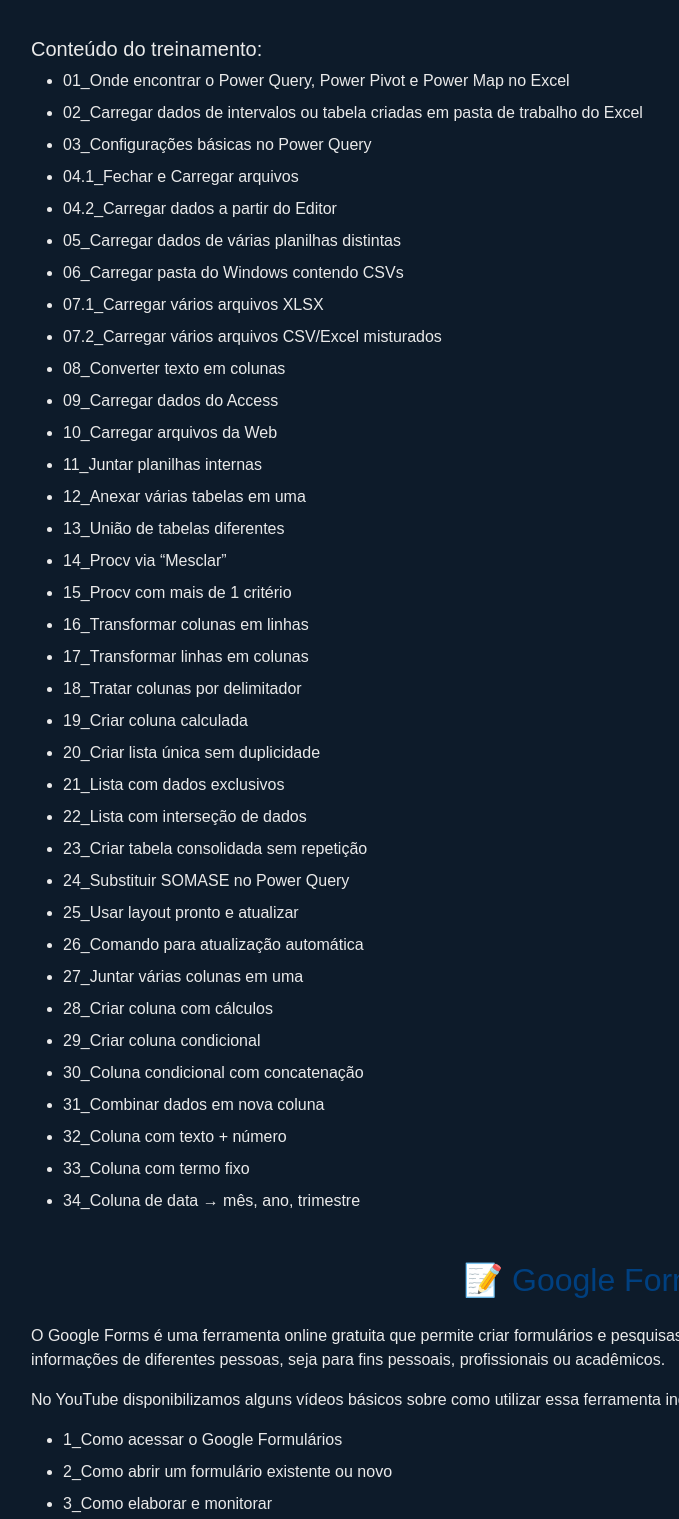
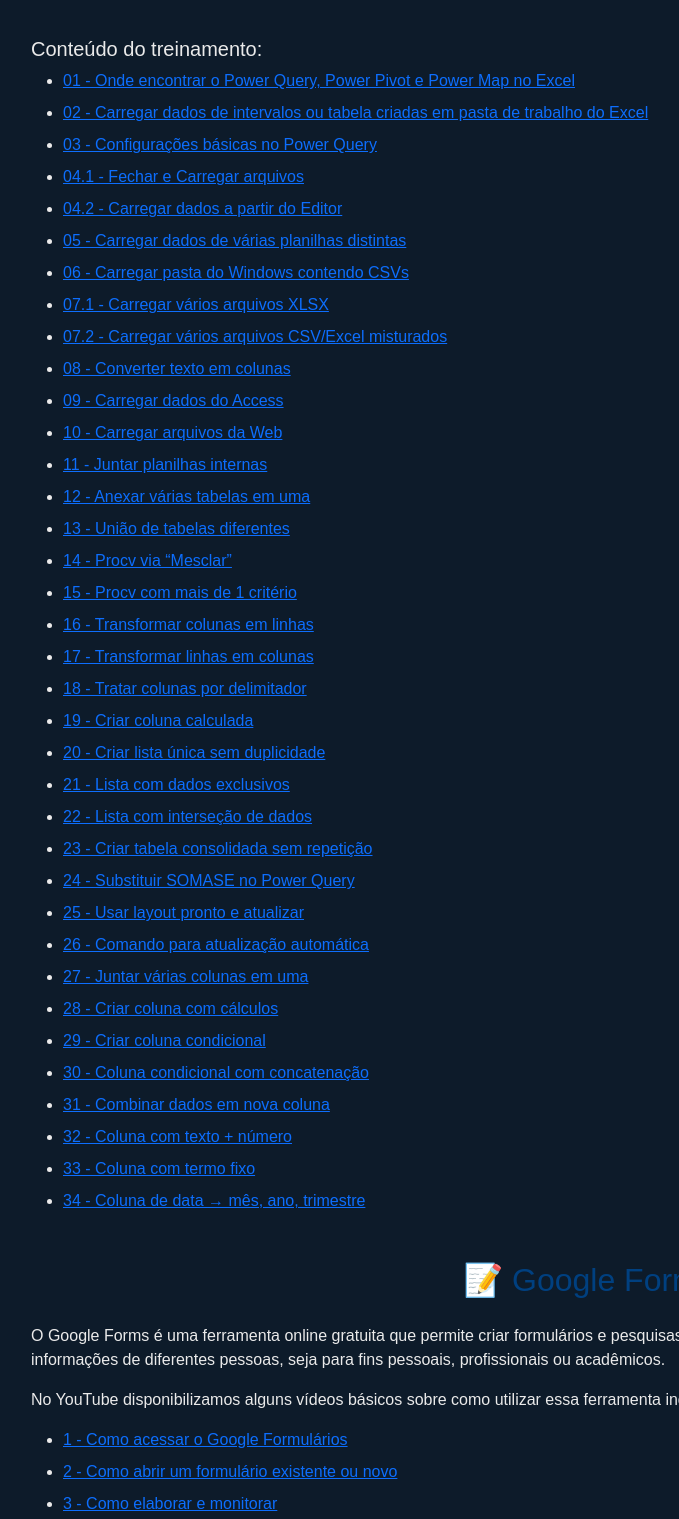
Before and after one commit to cunha365/id-briefing, a plain HTML site: page cursos.html in a window 1280 px wide. Shown: the part 991-2510 px from the top of the page, without its empty margins (51-730 px from the left). Drawn offline with nearby package versions, Linux system fonts and the light colour scheme.

Commit message:
Atualizações

```diff
--- a/cursos.html
+++ b/cursos.html
@@ -56,15 +56,15 @@
     <!-- Três vídeos lado a lado -->
     <div class="row text-center">
       <div class="col-md-4 mb-3">
-        <iframe width="100%" height="200" src="https://www.youtube.com/embed/VIDEO1" frameborder="0" allowfullscreen></iframe>
+        <iframe width="100%" height="200" src="https://www.youtube.com/watch?v=4DQ3UvG4qgc&list=PL3za9JipN9kQz2HX0vUWwrYhU8y-J2lsO&index=7" frameborder="0" allowfullscreen></iframe>
         <p>01 Onde encontrar o Power Query, Power Pivot e Power Map no Excel</p>
       </div>
       <div class="col-md-4 mb-3">
-        <iframe width="100%" height="200" src="https://www.youtube.com/embed/VIDEO2" frameborder="0" allowfullscreen></iframe>
+        <iframe width="100%" height="200" src="https://www.youtube.com/watch?v=kpAvHZc6hMU&list=PL3za9JipN9kQz2HX0vUWwrYhU8y-J2lsO&index=8" frameborder="0" allowfullscreen></iframe>
         <p>02 Carregar dados de intervalos ou tabela no Excel</p>
       </div>
       <div class="col-md-4 mb-3">
-        <iframe width="100%" height="200" src="https://www.youtube.com/embed/VIDEO3" frameborder="0" allowfullscreen></iframe>
+        <iframe width="100%" height="200" src="https://www.youtube.com/watch?v=Cr66gKjEnP8&list=PL3za9JipN9kQz2HX0vUWwrYhU8y-J2lsO&index=10" frameborder="0" allowfullscreen></iframe>
         <p>03 Configurações básicas no Power Query</p>
       </div>
     </div>
@@ -73,42 +73,42 @@
     <div class="mt-4">
       <h5>Conteúdo do treinamento:</h5>
       <ul>
-        <li>01_Onde encontrar o Power Query, Power Pivot e Power Map no Excel</li>
-        <li>02_Carregar dados de intervalos ou tabela criadas em pasta de trabalho do Excel</li>
-        <li>03_Configurações básicas no Power Query</li>
-        <li>04.1_Fechar e Carregar arquivos</li>
-        <li>04.2_Carregar dados a partir do Editor</li>
-        <li>05_Carregar dados de várias planilhas distintas</li>
-        <li>06_Carregar pasta do Windows contendo CSVs</li>
-        <li>07.1_Carregar vários arquivos XLSX</li>
-        <li>07.2_Carregar vários arquivos CSV/Excel misturados</li>
-        <li>08_Converter texto em colunas</li>
-        <li>09_Carregar dados do Access</li>
-        <li>10_Carregar arquivos da Web</li>
-        <li>11_Juntar planilhas internas</li>
-        <li>12_Anexar várias tabelas em uma</li>
-        <li>13_União de tabelas diferentes</li>
-        <li>14_Procv via “Mesclar”</li>
-        <li>15_Procv com mais de 1 critério</li>
-        <li>16_Transformar colunas em linhas</li>
-        <li>17_Transformar linhas em colunas</li>
-        <li>18_Tratar colunas por delimitador</li>
-        <li>19_Criar coluna calculada</li>
-        <li>20_Criar lista única sem duplicidade</li>
-        <li>21_Lista com dados exclusivos</li>
-        <li>22_Lista com interseção de dados</li>
-        <li>23_Criar tabela consolidada sem repetição</li>
-        <li>24_Substituir SOMASE no Power Query</li>
-        <li>25_Usar layout pronto e atualizar</li>
-        <li>26_Comando para atualização automática</li>
-        <li>27_Juntar várias colunas em uma</li>
-        <li>28_Criar coluna com cálculos</li>
-        <li>29_Criar coluna condicional</li>
-        <li>30_Coluna condicional com concatenação</li>
-        <li>31_Combinar dados em nova coluna</li>
-        <li>32_Coluna com texto + número</li>
-        <li>33_Coluna com termo fixo</li>
-        <li>34_Coluna de data → mês, ano, trimestre</li>
+          <li><a href="https://www.youtube.com/watch?v=4DQ3UvG4qgc&list=PL3za9JipN9kQz2HX0vUWwrYhU8y-J2lsO&index=7" target="_blank">01 - Onde encontrar o Power Query, Power Pivot e Power Map no Excel</a></li>
+          <li><a href="https://www.youtube.com/watch?v=kpAvHZc6hMU&list=PL3za9JipN9kQz2HX0vUWwrYhU8y-J2lsO&index=8" target="_blank">02 - Carregar dados de intervalos ou tabela criadas em pasta de trabalho do Excel</a></li>
+          <li><a href="https://www.youtube.com/watch?v=Cr66gKjEnP8&list=PL3za9JipN9kQz2HX0vUWwrYhU8y-J2lsO&index=10" target="_blank">03 - Configurações básicas no Power Query</a></li>
+          <li><a href="https://www.youtube.com/watch?v=R5-A94oIJTI&list=PL3za9JipN9kQz2HX0vUWwrYhU8y-J2lsO&index=9" target="_blank">04.1 - Fechar e Carregar arquivos</a></li>
+          <li><a href="https://www.youtube.com/watch?v=Zlv-X8jDzaM&list=PL3za9JipN9kQz2HX0vUWwrYhU8y-J2lsO&index=12" target="_blank">04.2 - Carregar dados a partir do Editor</a></li>
+          <li><a href="https://www.youtube.com/watch?v=ajipaRfg7Rs&list=PL3za9JipN9kQz2HX0vUWwrYhU8y-J2lsO&index=11" target="_blank">05 - Carregar dados de várias planilhas distintas</a></li>
+          <li><a href="https://www.youtube.com/watch?v=lzqEROQoTaA&list=PL3za9JipN9kQz2HX0vUWwrYhU8y-J2lsO&index=13" target="_blank">06 - Carregar pasta do Windows contendo CSVs</a></li>
+          <li><a href="https://www.youtube.com/watch?v=mZopHWykXRQ&list=PL3za9JipN9kQz2HX0vUWwrYhU8y-J2lsO&index=14" target="_blank">07.1 - Carregar vários arquivos XLSX</a></li>
+          <li><a href="https://www.youtube.com/watch?v=9m5M5EYOXT0&list=PL3za9JipN9kQz2HX0vUWwrYhU8y-J2lsO&index=15" target="_blank">07.2 - Carregar vários arquivos CSV/Excel misturados</a></li>
+          <li><a href="https://www.youtube.com/watch?v=9gcavBpz2Ds&list=PL3za9JipN9kQz2HX0vUWwrYhU8y-J2lsO&index=16" target="_blank">08 - Converter texto em colunas</a></li>
+          <li><a href="https://www.youtube.com/watch?v=Yr7QpIOodNc&list=PL3za9JipN9kQz2HX0vUWwrYhU8y-J2lsO&index=17" target="_blank">09 - Carregar dados do Access</a></li>
+          <li><a href="https://www.youtube.com/watch?v=f74t7tRHH_o&list=PL3za9JipN9kQz2HX0vUWwrYhU8y-J2lsO&index=18" target="_blank">10 - Carregar arquivos da Web</a></li>
+          <li><a href="https://www.youtube.com/watch?v=f74t7tRHH_o&list=PL3za9JipN9kQz2HX0vUWwrYhU8y-J2lsO&index=18" target="_blank">11 - Juntar planilhas internas</a></li>
+          <li><a href="https://www.youtube.com/watch?v=1AQhckWh3lM&list=PL3za9JipN9kQz2HX0vUWwrYhU8y-J2lsO&index=20" target="_blank">12 - Anexar várias tabelas em uma</a></li>
+          <li><a href="https://www.youtube.com/watch?v=DDQ9Fep-cAE&list=PL3za9JipN9kQz2HX0vUWwrYhU8y-J2lsO&index=21" target="_blank">13 - União de tabelas diferentes</a></li>
+          <li><a href="https://www.youtube.com/watch?v=nsSCAVBtjrA&list=PL3za9JipN9kQz2HX0vUWwrYhU8y-J2lsO&index=22" target="_blank">14 - Procv via “Mesclar”</a></li>
+          <li><a href="https://www.youtube.com/watch?v=aK5wK0Sm7G8&list=PL3za9JipN9kQz2HX0vUWwrYhU8y-J2lsO&index=23" target="_blank">15 - Procv com mais de 1 critério</a></li>
+          <li><a href="https://www.youtube.com/watch?v=9sIUj2O5_v4&list=PL3za9JipN9kQz2HX0vUWwrYhU8y-J2lsO&index=24" target="_blank">16 - Transformar colunas em linhas</a></li>
+          <li><a href="https://www.youtube.com/watch?v=-aZE1IrNoKQ&list=PL3za9JipN9kQz2HX0vUWwrYhU8y-J2lsO&index=25" target="_blank">17 - Transformar linhas em colunas</a></li>
+          <li><a href="https://www.youtube.com/watch?v=1jgUKQZUNPE&list=PL3za9JipN9kQz2HX0vUWwrYhU8y-J2lsO&index=26" target="_blank">18 - Tratar colunas por delimitador</a></li>
+          <li><a href="https://www.youtube.com/watch?v=QE71LQfx1H8&list=PL3za9JipN9kQz2HX0vUWwrYhU8y-J2lsO&index=27" target="_blank">19 - Criar coluna calculada</a></li>
+          <li><a href="https://www.youtube.com/watch?v=88di0oP6ETw&list=PL3za9JipN9kQz2HX0vUWwrYhU8y-J2lsO&index=28" target="_blank">20 - Criar lista única sem duplicidade</a></li>
+          <li><a href="https://www.youtube.com/watch?v=DYsOj0eHzmw&list=PL3za9JipN9kQz2HX0vUWwrYhU8y-J2lsO&index=29" target="_blank">21 - Lista com dados exclusivos</a></li>
+          <li><a href="https://www.youtube.com/watch?v=18w1Mvsk52c&list=PL3za9JipN9kQz2HX0vUWwrYhU8y-J2lsO&index=30" target="_blank">22 - Lista com interseção de dados</a></li>
+          <li><a href="hhttps://www.youtube.com/watch?v=UkAuEZmjMy4&list=PL3za9JipN9kQz2HX0vUWwrYhU8y-J2lsO&index=31" target="_blank">23 - Criar tabela consolidada sem repetição</a></li>
+          <li><a href="https://www.youtube.com/watch?v=Sx6moTIUrGQ&list=PL3za9JipN9kQz2HX0vUWwrYhU8y-J2lsO&index=32" target="_blank">24 - Substituir SOMASE no Power Query</a></li>
+          <li><a href="https://www.youtube.com/watch?v=VaixUnSIXpA&list=PL3za9JipN9kQz2HX0vUWwrYhU8y-J2lsO&index=33" target="_blank">25 - Usar layout pronto e atualizar</a></li>
+          <li><a href="https://www.youtube.com/watch?v=1RZ3uCoNLwo&list=PL3za9JipN9kQz2HX0vUWwrYhU8y-J2lsO&index=34" target="_blank">26 - Comando para atualização automática</a></li>
+          <li><a href="https://www.youtube.com/watch?v=aXz9kQXz9kQ" target="_blank">27 - Juntar várias colunas em uma</a></li>
+          <li><a href="https://www.youtube.com/watch?v=ACOZTvxHNiw&list=PL3za9JipN9kQz2HX0vUWwrYhU8y-J2lsO&index=35" target="_blank">28 - Criar coluna com cálculos</a></li>
+          <li><a href="https://www.youtube.com/watch?v=qOEDY0KDqdw&list=PL3za9JipN9kQz2HX0vUWwrYhU8y-J2lsO&index=36" target="_blank">29 - Criar coluna condicional</a></li>
+          <li><a href="https://www.youtube.com/watch?v=RaaHfgO5M_M&list=PL3za9JipN9kQz2HX0vUWwrYhU8y-J2lsO&index=37" target="_blank">30 - Coluna condicional com concatenação</a></li>
+          <li><a href="https://www.youtube.com/watch?v=NgIG4t40aJY&list=PL3za9JipN9kQz2HX0vUWwrYhU8y-J2lsO&index=38" target="_blank">31 - Combinar dados em nova coluna</a></li>
+          <li><a href="https://www.youtube.com/watch?v=fXz9kQXz9kQ" target="_blank">32 - Coluna com texto + número</a></li>
+          <li><a href="https://www.youtube.com/watch?v=gXz9kQXz9kQ" target="_blank">33 - Coluna com termo fixo</a></li>
+          <li><a href="https://www.youtube.com/watch?v=z2EqNNEEEts&list=PL3za9JipN9kQz2HX0vUWwrYhU8y-J2lsO&index=39" target="_blank">34 - Coluna de data → mês, ano, trimestre</a></li>
       </ul>
     </div>
   </section>
@@ -123,14 +123,14 @@
     <p>No YouTube disponibilizamos alguns vídeos básicos sobre como utilizar essa ferramenta incrível:</p>
 
     <ul>
-      <li>1_Como acessar o Google Formulários</li>
-      <li>2_Como abrir um formulário existente ou novo</li>
-      <li>3_Como elaborar e monitorar</li>
-      <li>4_Como enviar e gerar relatórios</li>
+        <li><a href="https://www.youtube.com/watch?v=CT1s7jebMfE&list=PL3za9JipN9kRxPSaAKSeICO79f-QKv2-K" target="_blank">1 - Como acessar o Google Formulários</a></li>
+        <li><a href="https://www.youtube.com/watch?v=3TXgQlg6zdo&list=PL3za9JipN9kRxPSaAKSeICO79f-QKv2-K&index=4" target="_blank">2 - Como abrir um formulário existente ou novo</a></li>
+        <li><a href="https://www.youtube.com/watch?v=3r4oC99dIjg&list=PL3za9JipN9kRxPSaAKSeICO79f-QKv2-K&index=3" target="_blank">3 - Como elaborar e monitorar</a></li>
+        <li><a href="https://www.youtube.com/watch?v=gO6dHQVjE18&list=PL3za9JipN9kRxPSaAKSeICO79f-QKv2-K&index=2" target="_blank">4 - Como enviar e gerar relatórios</a></li>
     </ul>
 
     <div class="text-center my-3">
-      <a href="https://youtube.com/SEUCANAL" target="_blank" class="btn btn-primary">🎥 Acesse nosso canal</a>
+      <a href="https://www.youtube.com/@id.briefing" target="_blank" class="btn btn-primary">🎥 Acesse nosso canal</a>
     </div>
   </section>
 
```
Also changed, not shown: index.html (+7 -7 lines), zpolitica.html (added), ztermos.html (added).
